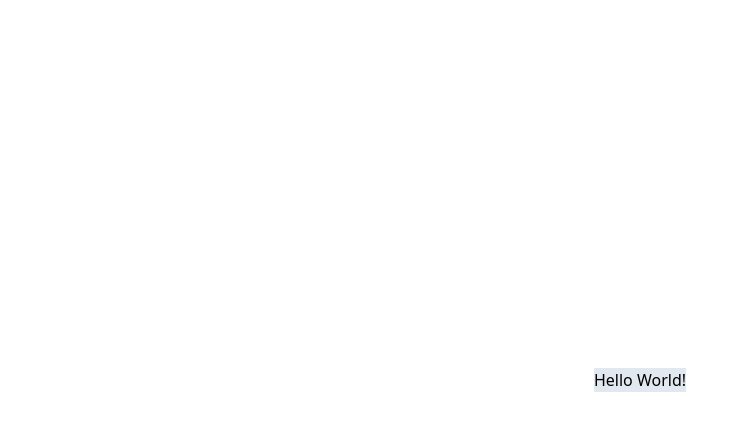
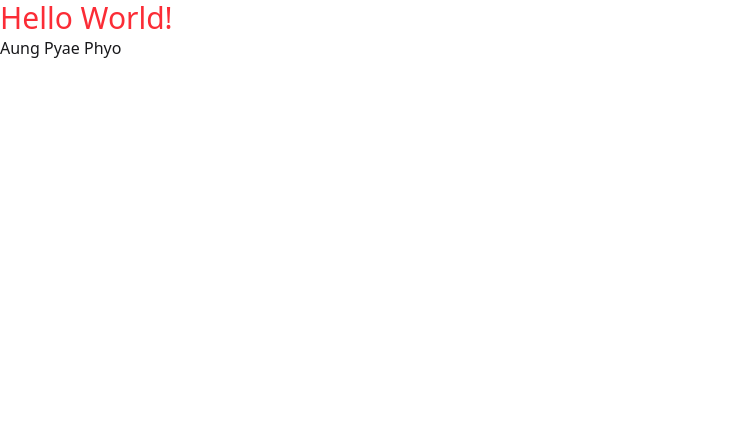
Before and after one commit to AungPPhyo10/my-portfolio, a Next.js app: page / in a window 1280 px wide. Shown: the top 430 px of the page, without its empty margins (0-749 px from the left). Built offline with nearby package versions, Linux system fonts and the light colour scheme.

Commit message:
cleared up tailwind+daisyUI problems

```diff
--- a/app/(found)/layout.js
+++ b/app/(found)/layout.js
@@ -1,10 +1,7 @@
 export default function Layout({ children }) {
   return (
-        <div className="w-full max-w-[1000px] flex flex-col items-center pt-6 pb-6 px-4">
-
-          <h1 className="bg-slate-200">Hello World!</h1>
-
-          <main className="w-full mt-10">{children}</main>
-        </div>
+    <div>
+      <div className="w-full">{children}</div>
+    </div>
   );
 }
--- a/app/(found)/page.js
+++ b/app/(found)/page.js
@@ -2,6 +2,8 @@ export default function Home() {
   return (
     <div>
       <main>
+        <h1 className="custom-heading">Hello World!</h1>
+        <p>Aung Pyae Phyo</p>
       </main>
     </div>
   );
--- a/app/globals.css
+++ b/app/globals.css
@@ -1,29 +1,10 @@
 @import "tailwindcss";
-
-/* :root {
-  --background: #ffffff;
-  --foreground: #171717;
-} */
-
-/* @media (prefers-color-scheme: dark) {
-  :root {
-    --background: #0a0a0a;
-    --foreground: #ededed;
-  }
-} */
-
-html, body {
-  max-width: 100vw;
-  overflow-x: hidden;
+@plugin "daisyui" {
+  themes: light --default, dark --prefersdark, halloween;
 }
 
-a {
-  color: inherit;
-  text-decoration: none;
+@layer components {
+  .custom-heading {
+    @apply text-3xl text-red-500;
+  }
 }
-/*
-@media (prefers-color-scheme: dark) {
-  html {
-    color-scheme: dark;
-  }
-} */
--- a/app/layout.js
+++ b/app/layout.js
@@ -14,7 +14,7 @@ export const metadata = {
 export default function RootLayout({ children }) {
   return (
     <html lang="en">
-      <body className={`${poppins.variable} flex justify-center items-center min-h-screen`}>
+      <body className={`${poppins.variable} min-h-screen`}>
         {children}
       </body>
     </html>
--- a/package.json
+++ b/package.json
@@ -12,6 +12,7 @@
   "dependencies": {
     "@tailwindcss/postcss": "^4.1.7",
     "autoprefixer": "^10.4.21",
+    "daisyui": "^5.0.38",
     "motion-primitives": "^0.1.0",
     "next": "15.3.2",
     "postcss": "^8.5.3",
--- a/tailwind.config.mjs
+++ b/tailwind.config.mjs
@@ -1,11 +1,16 @@
+import daisyui from 'daisyui';
+
+/** @type {import('tailwindcss').Config} */
 export default {
   content: [
     './app/**/*.{js,ts,jsx,tsx}',
-    './pages/**/*.{js,ts,jsx,tsx}',
     './components/**/*.{js,ts,jsx,tsx}',
   ],
   theme: {
     extend: {},
   },
-  plugins: [],
-}
+  plugins: [daisyui],
+  daisyui: {
+    themes: ['light', 'dark', 'halloween'],
+  },
+};
```
Also changed, not shown: 1 other file (tests, documents, lock files or other folders).
